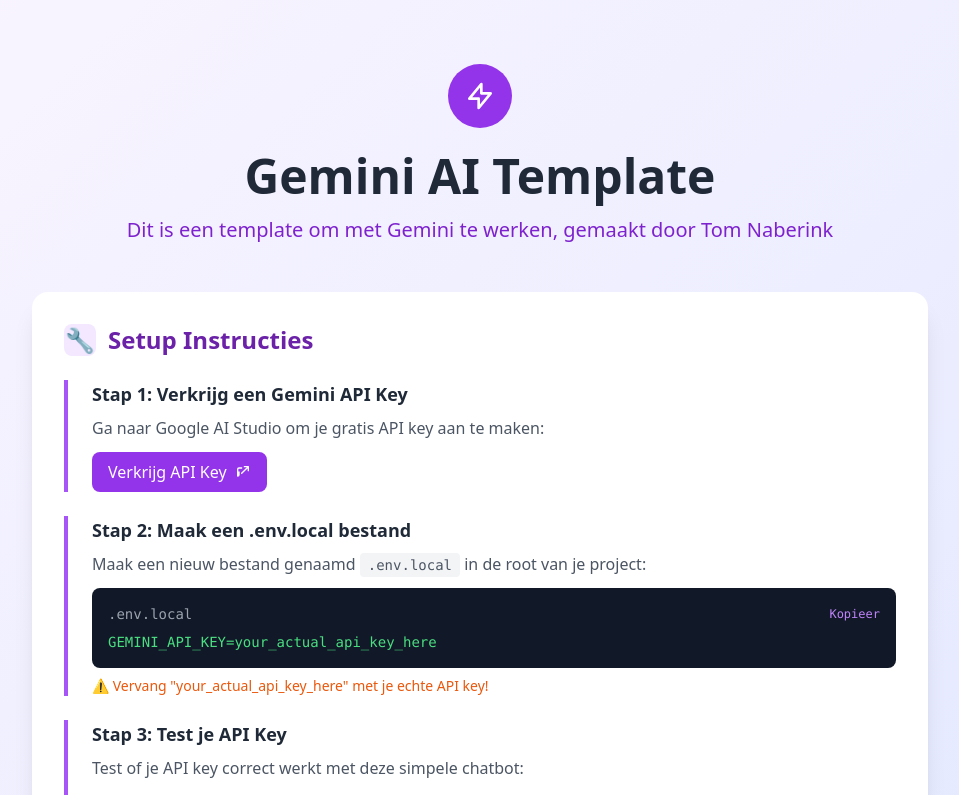
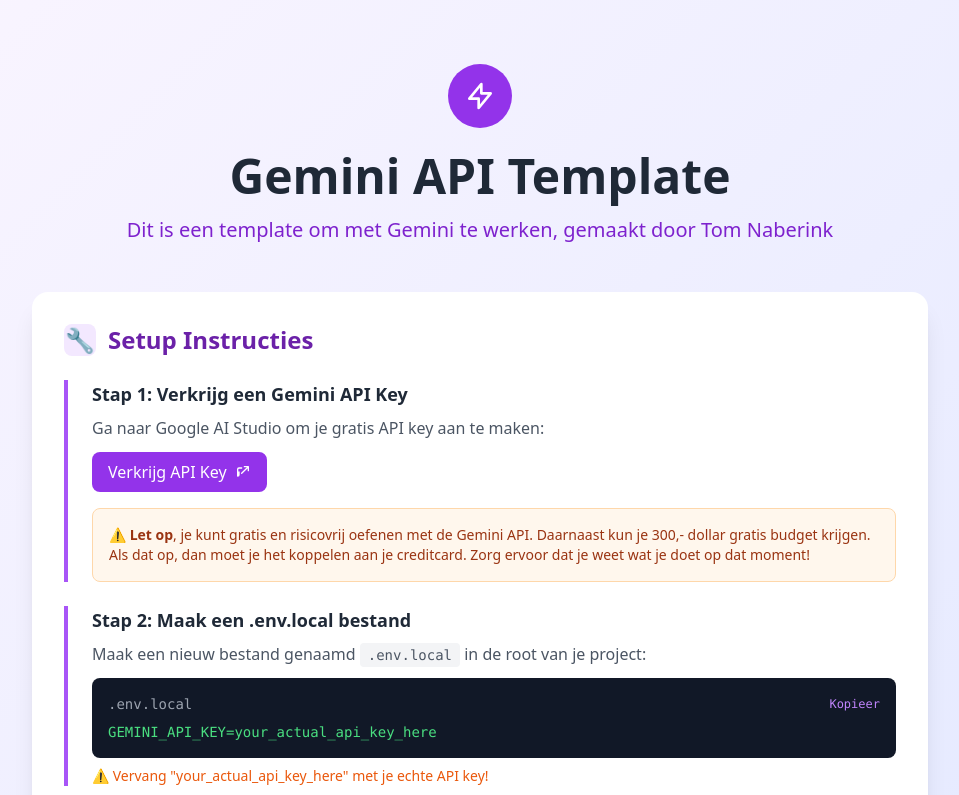
Before and after one commit to TomNaberink/gemini-simpele-chatbot-nextJS-cursor, a Next.js app: page / in a window 1280 px wide. Shown: the top 795 px of the page, without its empty margins (160-1119 px from the left). Built offline with nearby package versions, Linux system fonts and the light colour scheme.

Commit message:
Final polish: add API cost warning, update title, disable dev UI, fix hydration

```diff
--- a/next.config.js
+++ b/next.config.js
@@ -1,4 +1,6 @@
 /** @type {import('next').NextConfig} */
-const nextConfig = {}
+const nextConfig = {
+  devIndicators: false
+}
 
 module.exports = nextConfig
--- a/src/app/layout.tsx
+++ b/src/app/layout.tsx
@@ -13,7 +13,7 @@
 }) {
   return (
     <html lang="nl">
-      <body className="bg-gray-100 min-h-screen">
+      <body className="bg-gray-100 min-h-screen" suppressHydrationWarning={true}>
         {children}
       </body>
     </html>
--- a/src/app/page.tsx
+++ b/src/app/page.tsx
@@ -14,7 +14,7 @@
           </div>
 
           <h1 className="text-5xl font-bold text-gray-800 mb-4">
-            Gemini AI Template
+            Gemini API Template
           </h1>
 
           <p className="text-xl text-purple-700 font-medium">
@@ -54,6 +54,12 @@
                     <path strokeLinecap="round" strokeLinejoin="round" strokeWidth={2} d="M10 6H6a2 2 0 00-2 2v10a2 2 0 002-2v-4M14 4h6m0 0v6m0-6L10 14" />
                   </svg>
                 </a>
+
+                <div className="mt-4 p-4 bg-orange-50 border border-orange-200 rounded-lg">
+                  <p className="text-orange-800 text-sm">
+                    ⚠️ <strong>Let op</strong>, je kunt gratis en risicovrij oefenen met de Gemini API. Daarnaast kun je 300,- dollar gratis budget krijgen. Als dat op, dan moet je het koppelen aan je creditcard. Zorg ervoor dat je weet wat je doet op dat moment!
+                  </p>
+                </div>
               </div>
 
               {/* Step 2 */}
```
